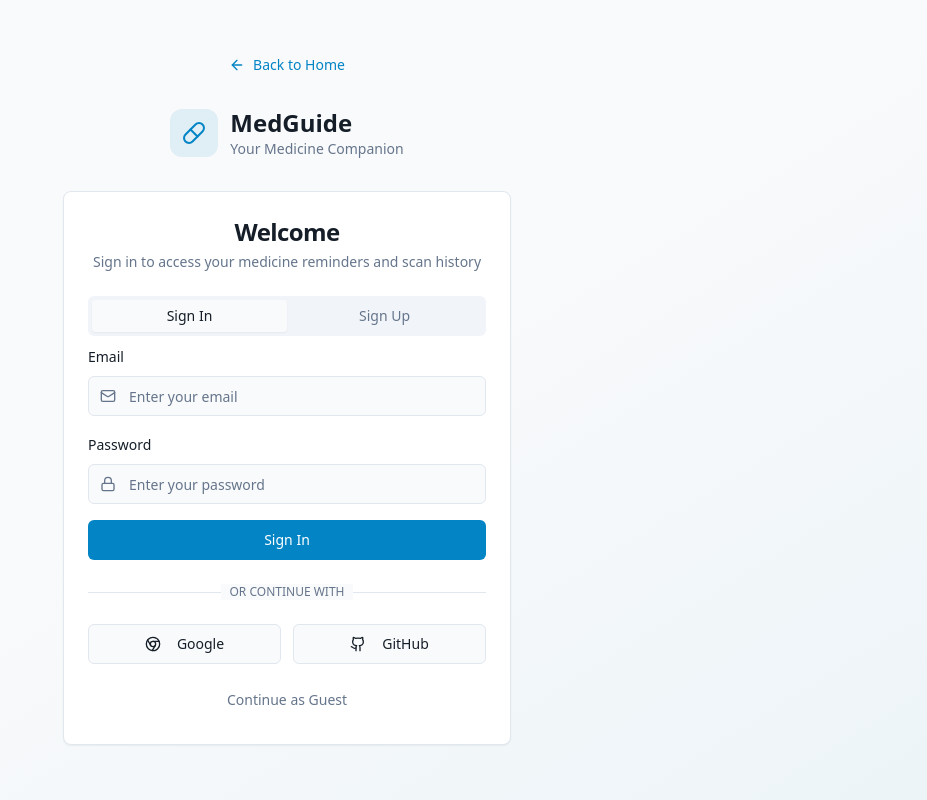
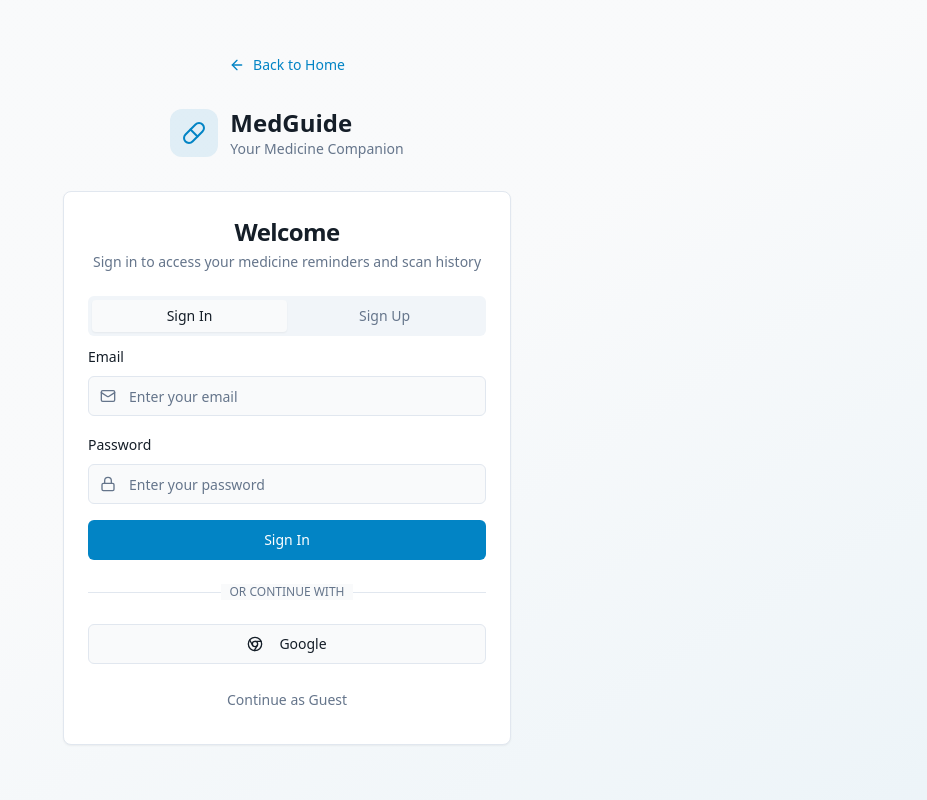
Before and after one commit to gKomal29gupta/med-mate-finder, a React (Vite) app: page /auth in a window 1280 px wide. Shown: the whole page, without its empty margins (353-1280 px from the left). Built offline with nearby package versions, Linux system fonts and the light colour scheme.

Commit message:
Remove GitHub login
Remove GitHub authentication option from the login page, keeping only Google authentication.

```diff
--- a/src/pages/Auth.tsx
+++ b/src/pages/Auth.tsx
@@ -263,7 +263,7 @@ const Auth = () => {
               </div>
             </div>
 
-            <div className="grid grid-cols-2 gap-3">
+            <div className="w-full">
               <Button
                 variant="outline"
                 onClick={() => handleSocialLogin('google')}
@@ -272,15 +272,6 @@ const Auth = () => {
               >
                 <Chrome className="h-4 w-4 mr-2" />
                 Google
-              </Button>
-              <Button
-                variant="outline"
-                onClick={() => handleSocialLogin('github')}
-                disabled={isLoading}
-                className="w-full"
-              >
-                <Github className="h-4 w-4 mr-2" />
-                GitHub
               </Button>
             </div>
 
```
